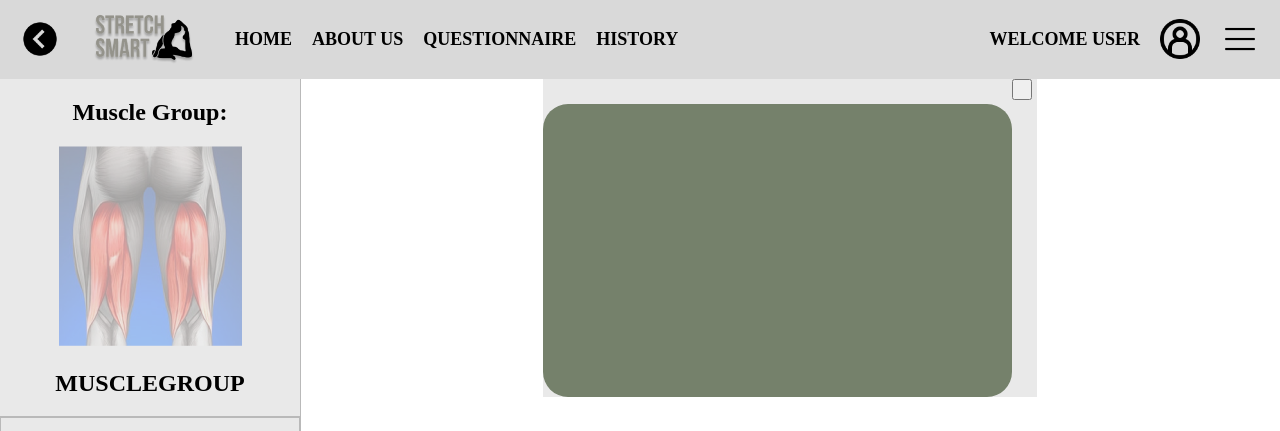
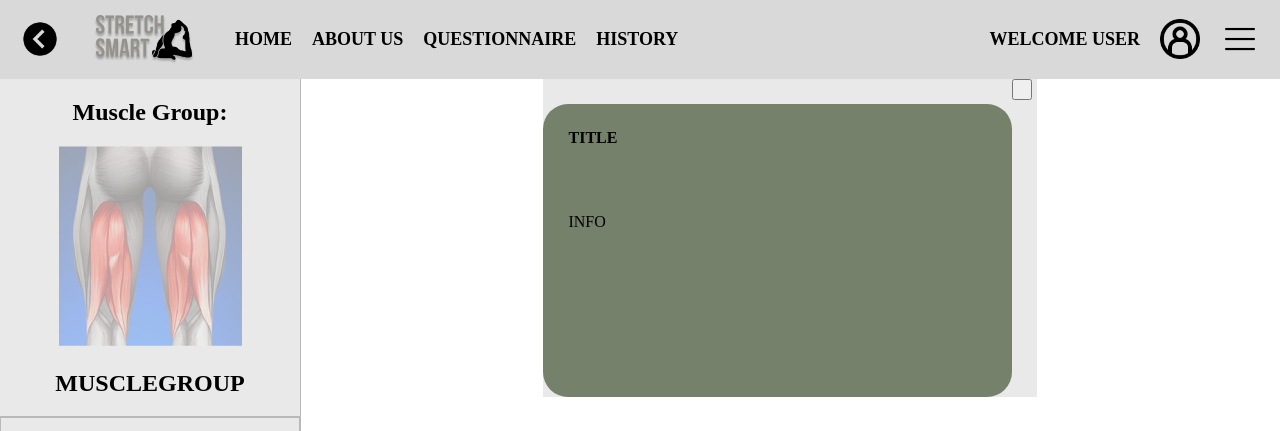
Before and after one commit to GUI-2-Project/StretchSmart-Codebase, a React (Vite) app in the folder frontend/: page / in a window 1280 px wide. Shown: the top 431 px of the page. Built offline with nearby package versions, Linux system fonts and the light colour scheme.

Commit message:
Configure to ignore Dockerfiles

```diff
--- a/frontend/src/App.jsx
+++ b/frontend/src/App.jsx
@@ -10,7 +10,7 @@ const App = () => {
     <>
       <Header user="USER" />
       <Sidebar muscleGroup="MUSCLEGROUP" />
-      <StretchCard />
+      <StretchCard title="TITLE" info="INFO"/>
       <Footer />
     </>
   )
```
Also changed, not shown: 2 other files (tests, documents, lock files or other folders).
